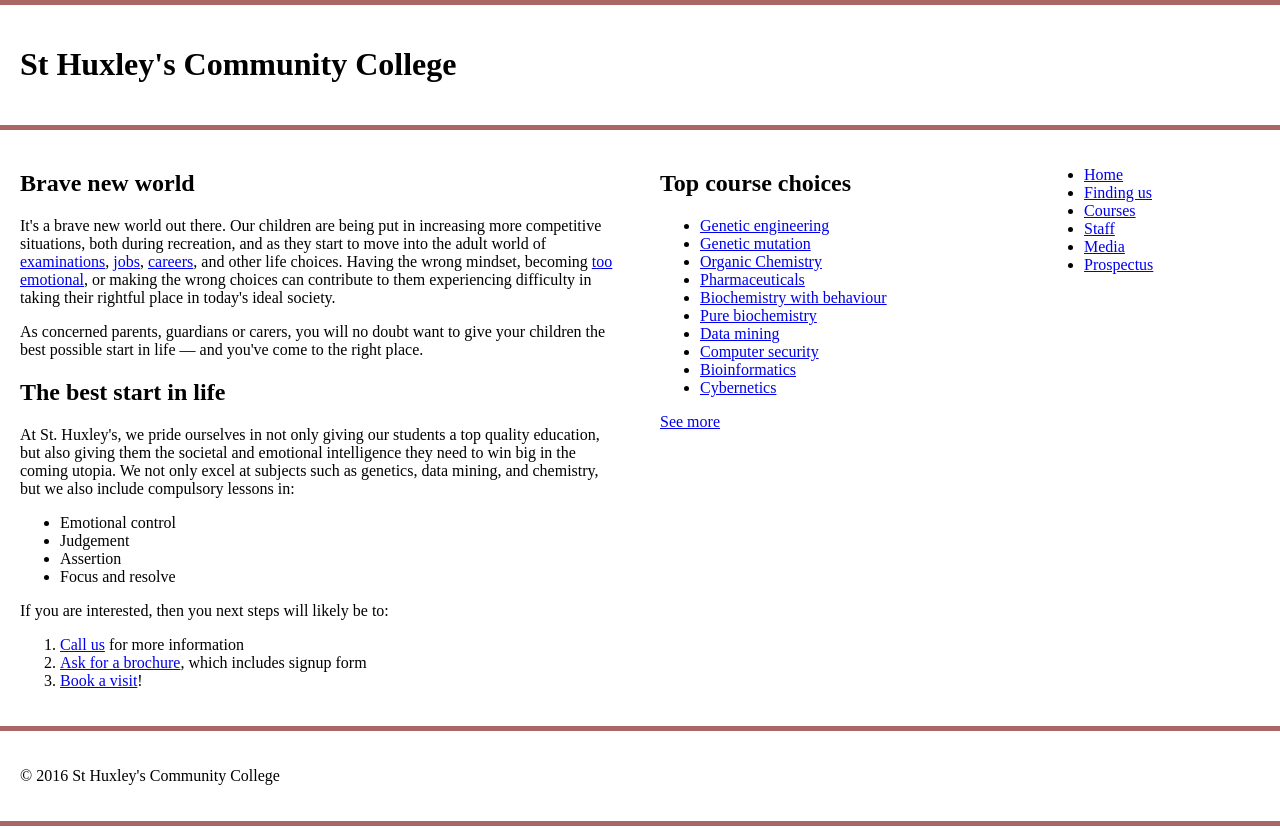
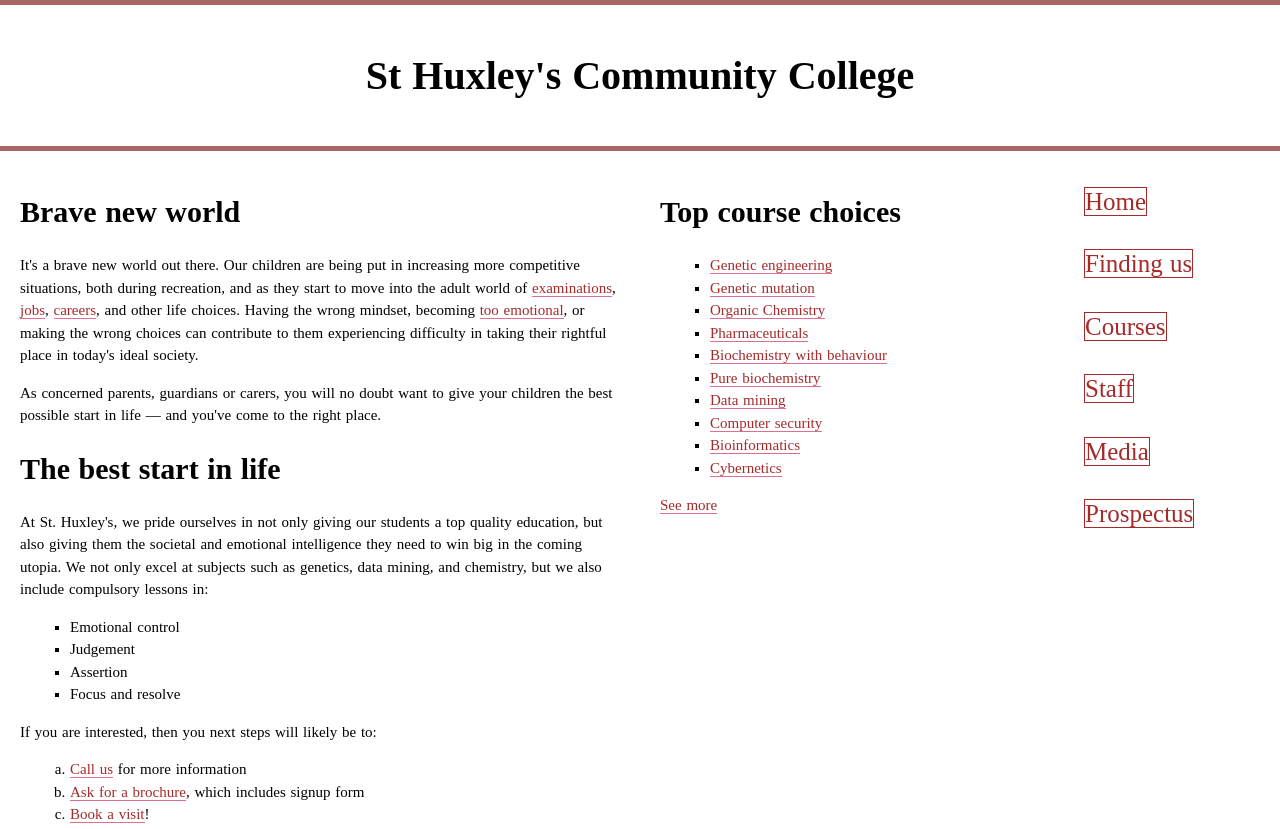
Before and after one commit to manishSingh077/manishSingh077, a plain HTML site: page lab3/Part3/index.html in a window 1280 px wide. Shown: the top 829 px of the page. Drawn offline with Linux system fonts and the light colour scheme; a web font is replaced by a local one.

Commit message:
almost done

```diff
--- a/lab3/Part3/CSS2.CSS
+++ b/lab3/Part3/CSS2.CSS
@@ -11,20 +11,11 @@
   }
 
   /* Layout */
-  @font-face {
-    font-family: 'font-1';
-    src: url('fonts/font-1.ttf') format('Truetype');
+  html{
+    font-family:'font-1';
+    font-size: 10px;
   }
-  @font-face {
-    font-family: 'font-2';
-    src: url('fonts/font-2.ttf') format('Truetype');
-  }
-  html{
-    font-family:'OpenSans';
-  }
-  h1 h2{
-    font-family: 'PtSans';
-  }
+
 
   section {
     float: left;
@@ -49,6 +40,7 @@
     padding: 20px;
   }
 
+
   /* header and footer */
 
   header, footer {
@@ -57,3 +49,65 @@
   }
 
   /* WRITE YOUR CODE BELOW HERE */
+  @font-face {
+    font-family: 'font-1';
+    src: url('fonts/font-1.ttf') format('Truetype');
+  }
+  @font-face {
+    font-family: 'font-2';
+    src: url('fonts/font-2.ttf') format('Truetype');
+  }
+  h1 h2{
+    font-family: 'font-2';
+    letter-spacing: 2px;
+  }
+  h1{
+    font-size: 4rem;
+    text-align: center;
+  }
+  h2{
+    font-size: 3rem;
+  }
+
+  body{
+    font-size: 10px;
+    font-size: 'font-1';
+    word-spacing: 1px;
+
+  }
+  p, li{
+    font-size: 1.5rem;
+    line-height: 1.5;
+  }
+  a{
+    outline:none;
+    text-decoration: none;
+    border-bottom: 1px solid palevioletred;
+    color: brown;
+  }
+  a:focus, a:hover{
+    text-decoration: none;
+  }
+
+  ul,ol{
+    margin:1em;
+  }
+  ul{
+    list-style-type: square;
+  }
+  ol{
+    list-style-type: lower-latin;
+  }
+  nav {
+    padding: 10px;
+  }
+  nav ul{
+    list-style-type: none;
+  }
+  nav li a{
+    text-decoration: none;
+    text-align: center;
+    border: 1px solid;
+    font-size: 2.5rem;
+    line-height: 2.5;
+  }
```
